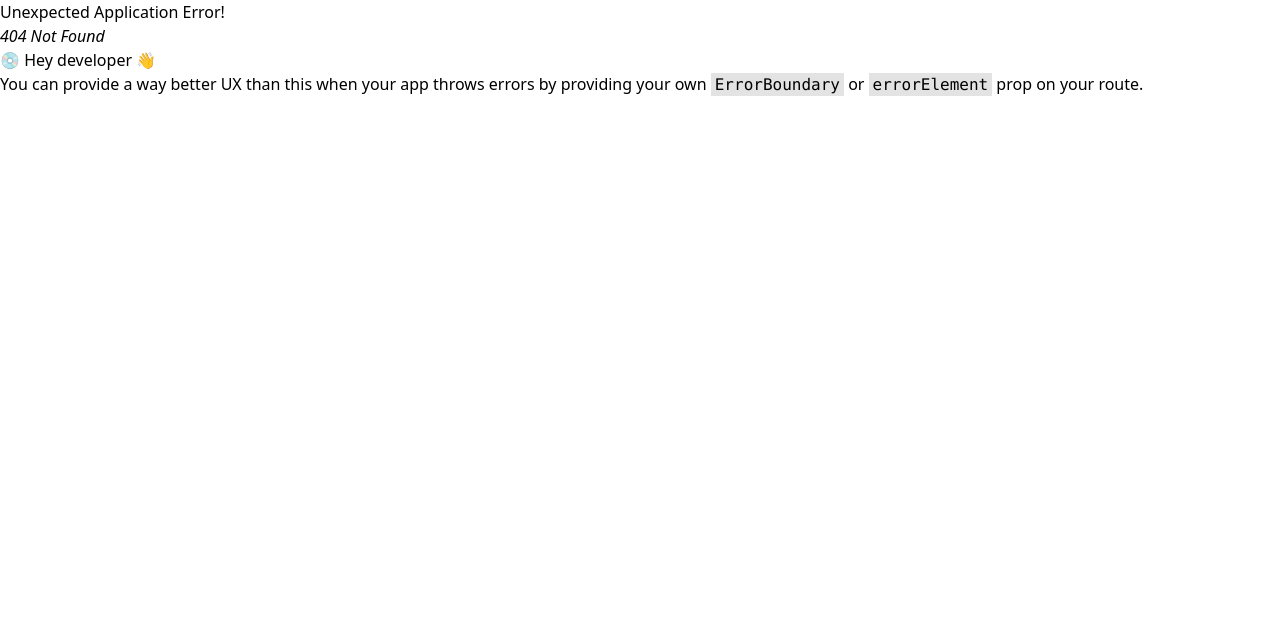
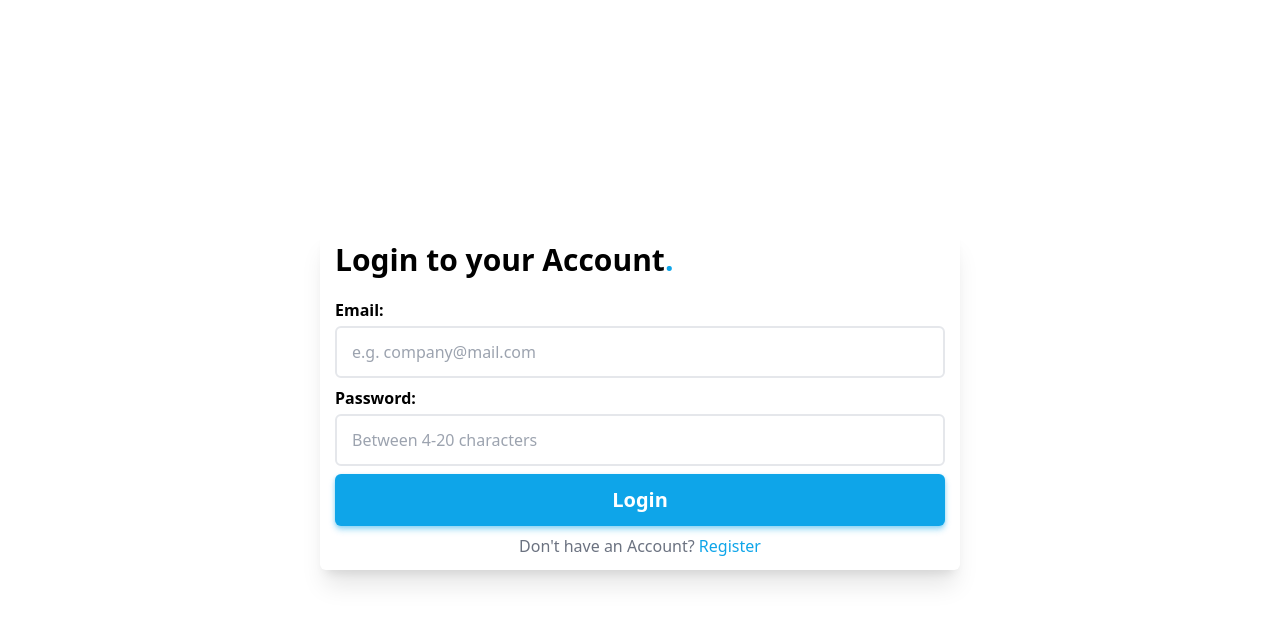
Before and after one commit to sumonelse/CVAnalyse, a React (Vite) app in the folder frontend/: page /company/login in a window 1280 px wide. Before the commit this address had no page. Shown: the top 624 px of the page. Built offline with nearby package versions, Linux system fonts and the light colour scheme.

Commit message:
Add Company Login Component

```diff
--- /dev/null
+++ b/frontend/src/components/CompanyLogin.jsx
@@ -0,0 +1,55 @@
+import React, { useState } from "react"
+import { Link } from "react-router-dom"
+import AuthContainer from "./AuthContainer"
+import Input from "./Input"
+
+const CompanyLogin = () => {
+    const [data, setData] = useState({})
+
+    const handleChange = (e) => {
+        setData({ ...data, [e.target.name]: e.target.value })
+    }
+
+    const handleSubmit = (e) => {
+        e.preventDefault()
+        // console.log(data)
+    }
+    return (
+        <AuthContainer
+            heading={
+                <span>
+                    Login to your Account
+                    <span className="text-[--primary-color]">.</span>
+                </span>
+            }
+            data={data}
+            handleSubmit={handleSubmit}
+        >
+            <Input
+                id={"email"}
+                text={"Email:"}
+                type={"email"}
+                placeholder={"e.g. company@mail.com"}
+                name={"email"}
+                handleChange={handleChange}
+            />
+            <Input
+                id={"password"}
+                text={"Password:"}
+                type={"password"}
+                placeholder={"Between 4-20 characters"}
+                name={"password"}
+                handleChange={handleChange}
+            />
+            <button className="btn btn-primary w-full bg-black">Login</button>
+            <div className="text-gray-500 mx-auto">
+                Don't have an Account?{" "}
+                <Link to={"/company/register"}>
+                    <span className="text-[--primary-color]">Register</span>
+                </Link>
+            </div>
+        </AuthContainer>
+    )
+}
+
+export default CompanyLogin
```
Also changed, not shown: frontend/src/App.jsx (+12 -2 lines).
